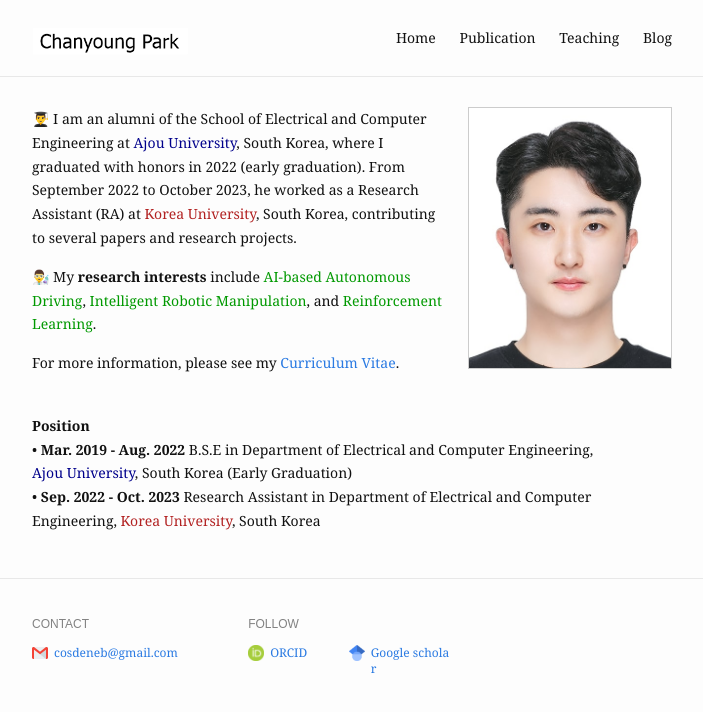
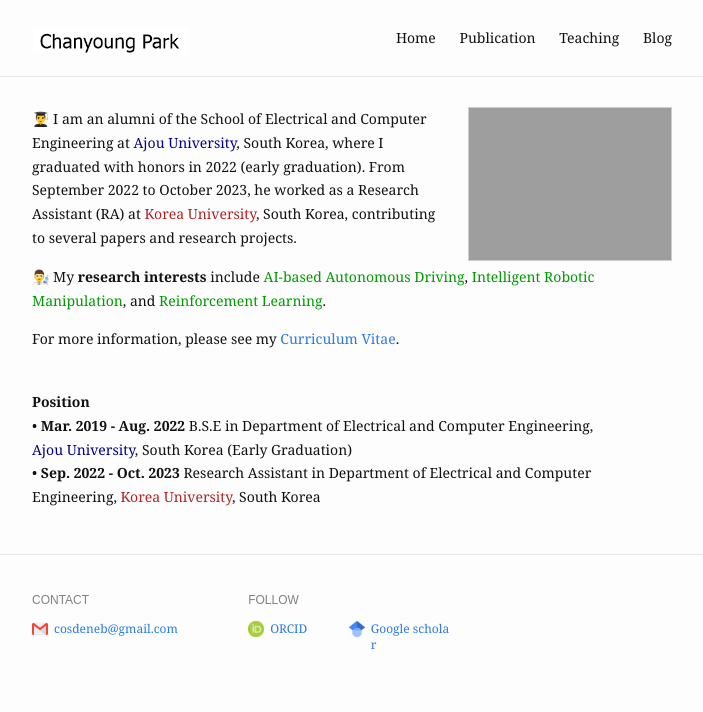
Before and after one commit to cosdeneb/cosdeneb.github.io, a Jekyll site: the page built from index.md, in a window 1280 px wide. Shown: the top 712 px of the page, without its empty margins (288-991 px from the left). Built offline with Jekyll 4.4.1, drawn with Linux system fonts in a browser that asks for light colours.

Commit message:
Update index.md

```diff
--- a/index.md
+++ b/index.md
@@ -1,7 +1,7 @@
 ---
 layout: home
 profile_picture:
-  src: /assets/img/profile-pic.jpg
+  src: /assets/img/cy.jpg
   alt: website picture
 ---
 
```
